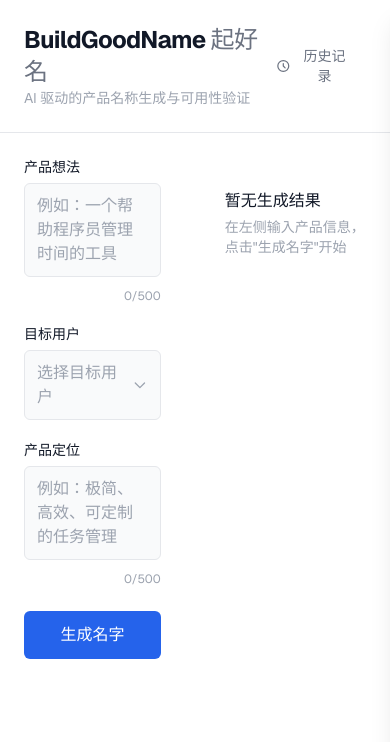
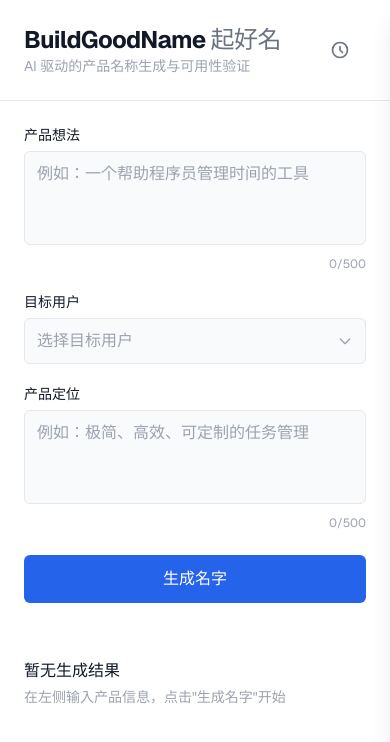
Before and after one commit to JIKE-AI-Coding/BuildNames, a Next.js app: page / in a window 390 px wide. Shown: the top 742 px of the page. Built offline with nearby package versions, Linux system fonts and the light colour scheme.

Commit message:
优化移动端

```diff
--- a/src/app/page.tsx
+++ b/src/app/page.tsx
@@ -414,6 +414,24 @@ export default function Home() {
             className="flex items-center gap-2 px-4 py-2 text-sm font-medium text-[#6B7280] hover:text-[#111827] hover:bg-[#F9FAFB] rounded-md transition-colors"
             aria-label="查看历史记录"
           >
+            {/* Mobile: icon only */}
+            <span className="md:hidden">
+              <svg
+                className="w-5 h-5"
+                fill="none"
+                viewBox="0 0 24 24"
+                stroke="currentColor"
+                strokeWidth={2}
+              >
+                <path
+                  strokeLinecap="round"
+                  strokeLinejoin="round"
+                  d="M12 8v4l3 3m6-3a9 9 0 11-18 0 9 9 0 0118 0z"
+                />
+              </svg>
+            </span>
+            {/* Desktop: icon + text */}
+            <span className="hidden md:inline-flex items-center gap-2">
               <svg
                 className="w-4 h-4"
                 fill="none"
@@ -433,6 +451,7 @@ export default function Home() {
                   {history.length}
                 </span>
               )}
+            </span>
           </button>
         </div>
       </div>
@@ -455,9 +474,9 @@ export default function Home() {
 
       {/* Main Content - Left Right Split */}
       <div className="max-w-[1400px] mx-auto px-6 md:px-12 py-6">
-        <div className="flex gap-16">
+        <div className="flex flex-col md:flex-row gap-6 md:gap-16">
           {/* Left Column - Form (40%) */}
-          <div className="w-[40%] shrink-0">
+          <div className="w-full md:w-[40%] shrink-0">
             {/* Input Form */}
             <div className="space-y-5">
               <div>
@@ -717,8 +736,10 @@ export default function Home() {
                       key={`${item.name}-${index}`}
                       className="group py-3 px-4 bg-[#F9FAFB] border border-[#E5E7EB] rounded-lg hover:border-[#2563EB] transition-colors"
                     >
-                      <div className="flex items-center justify-between">
-                        <div className="flex items-center gap-3">
+                      {/* Mobile: stacked layout, Desktop: side-by-side */}
+                      <div className="flex flex-col sm:flex-row sm:items-center gap-2 sm:gap-3">
+                        {/* Left: name + stars */}
+                        <div className="flex flex-wrap items-center gap-2 sm:gap-3">
                           <button
                             onClick={() => handleCopy(item.name)}
                             className="text-[#111827] font-semibold text-lg hover:text-[#2563EB] transition-colors cursor-pointer"
@@ -817,7 +838,8 @@ export default function Home() {
                               })()}
                         </div>
 
-                        <div className="flex items-center gap-3">
+                        {/* Right: verification badges - stacked on mobile */}
+                        <div className="flex flex-wrap sm:flex-nowrap items-center gap-2 sm:gap-3">
                         {item.verified ? (
                           <>
                             <div className="flex items-center gap-2 text-sm">
--- a/src/components/HistoryPanel.tsx
+++ b/src/components/HistoryPanel.tsx
@@ -85,7 +85,7 @@ export default function HistoryPanel({
 
       {/* Panel */}
       <aside
-        className={`fixed top-0 right-0 h-full w-[400px] max-w-full bg-white shadow-xl z-50 transform transition-transform duration-300 ease-in-out ${
+        className={`fixed top-0 right-0 h-full w-full sm:w-[400px] max-w-full bg-white shadow-xl z-50 transform transition-transform duration-300 ease-in-out ${
           isOpen ? "translate-x-0" : "translate-x-full"
         }`}
         aria-label="历史记录面板"
```
Lines whose indentation alone changed are shown as unchanged.
